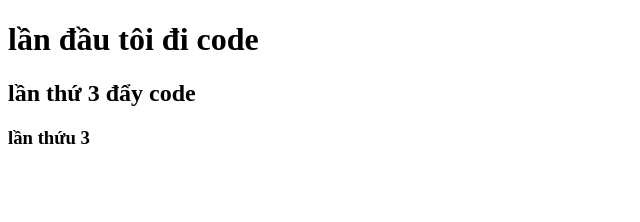
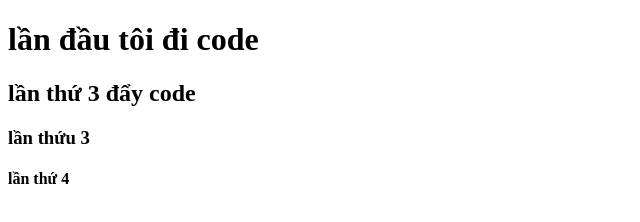
Before and after one commit to TuyenAlice/BC69_DemoGit, a plain HTML site: page index.html in a window 1280 px wide. Shown: the full height of the page, 0-640 px from the left. Drawn offline with Linux system fonts and the light colour scheme.

Commit message:
lần thưs 4

```diff
--- a/index.html
+++ b/index.html
@@ -9,5 +9,6 @@
     <h1>lần đầu tôi đi code</h1>
     <h2>lần thứ 3 đẩy code</h2>
     <h3>lần thứu 3</h3>
+    <h4>lần thứ 4</h4>
   </body>
 </html>
```
